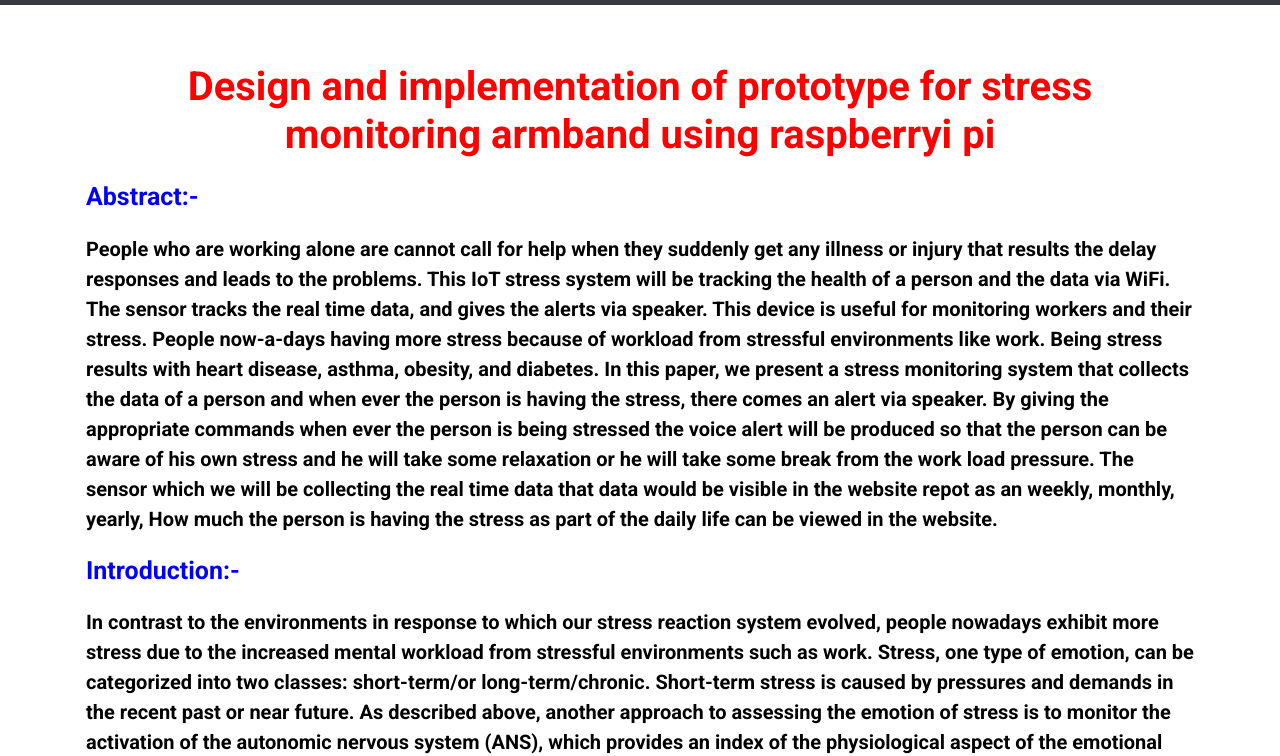
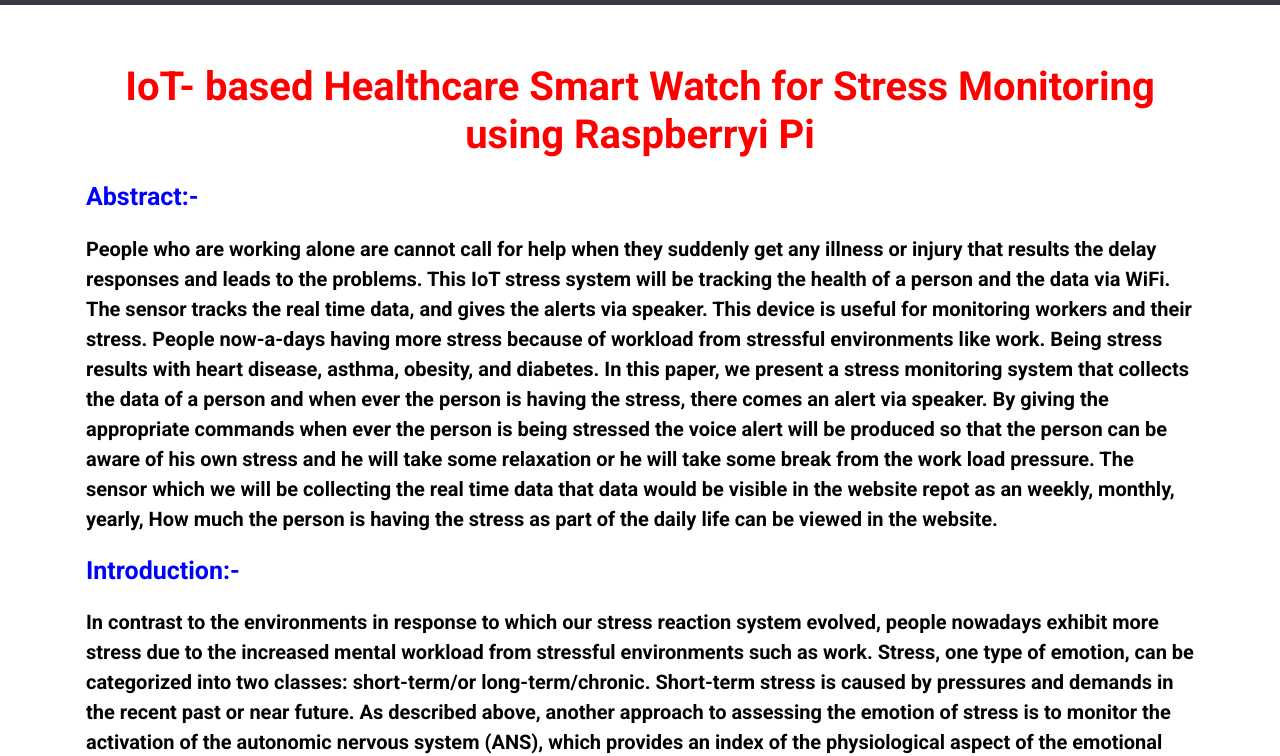
Before and after one commit to sushma2424/stressmonitoring, a plain HTML site: page index.html in a window 1280 px wide. Shown: the part 56-812 px from the top of the page. Drawn offline with nearby package versions, Linux system fonts and the light colour scheme; a web font is replaced by a local one.

Commit message:
Update index.html

```diff
--- a/index.html
+++ b/index.html
@@ -45,7 +45,7 @@
         <div class="container">
             <div class="row">
                 <div class="col-12 col-sm-12 col-md-12 col-lg-12 col-xl-12">
-                    <h1 class="heading mt-5">Design and implementation of prototype for stress monitoring armband using raspberryi pi</h1>
+                    <h1 class="heading mt-5">IoT- based Healthcare Smart Watch for Stress Monitoring using Raspberryi Pi</h1>
 
 
 
```
